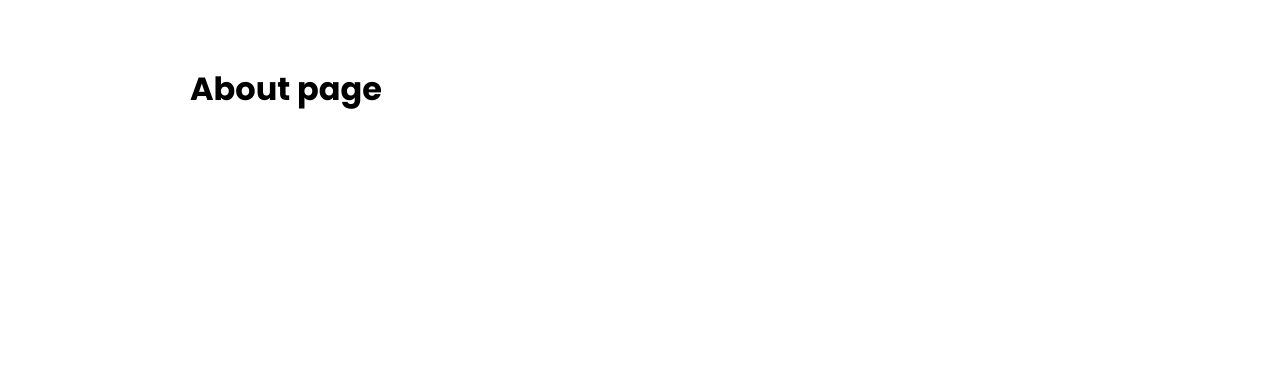
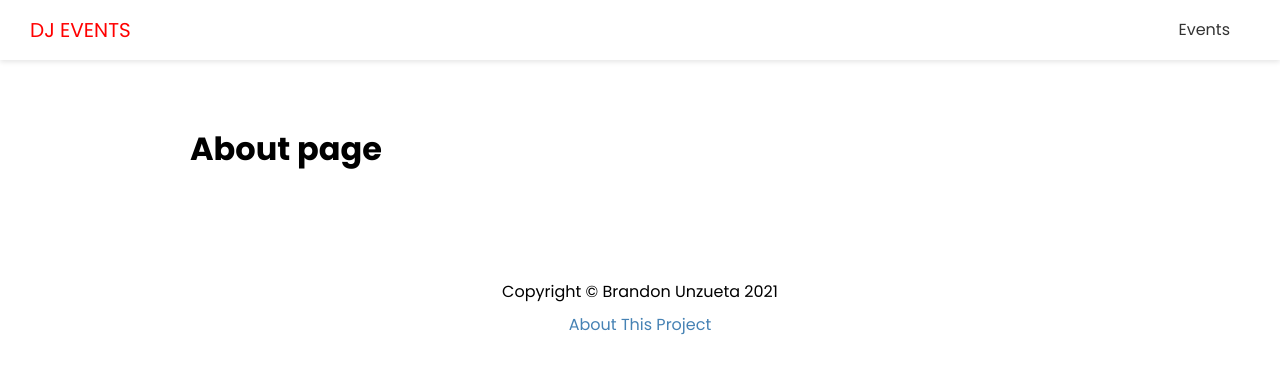
Before and after one commit to BJZeta/next-project-1, a Next.js app in the folder frontend/: page /about in a window 1280 px wide. Shown: the top 374 px of the page. Built offline with nearby package versions, Linux system fonts and the light colour scheme.

Commit message:
header and footer component

```diff
--- /dev/null
+++ b/frontend/components/Footer.js
@@ -0,0 +1,15 @@
+import Link from "next/link";
+import styles from "../styles/Footer.module.css";
+
+export default function Footer() {
+  return (
+    <footer className={styles.footer}>
+      <p>Copyright &copy; Brandon Unzueta 2021</p>
+      <p>
+        <Link href="/about">
+          <a>About This Project</a>
+        </Link>
+      </p>
+    </footer>
+  );
+}
--- /dev/null
+++ b/frontend/components/Header.js
@@ -0,0 +1,24 @@
+import Link from "next/link";
+import styles from "../styles/Header.module.css";
+
+export default function Header() {
+  return (
+    <header className={styles.header}>
+      <div className={styles.logo}>
+        <Link href="/">
+          <a>DJ Events</a>
+        </Link>
+      </div>
+
+      <nav>
+        <ul>
+          <li>
+            <Link href="/events">
+              <a>Events</a>
+            </Link>
+          </li>
+        </ul>
+      </nav>
+    </header>
+  );
+}
--- a/frontend/components/Layout.js
+++ b/frontend/components/Layout.js
@@ -1,5 +1,7 @@
 import Head from "next/head";
-import styles from '../styles/Layout.module.css'
+import Header from "./Header";
+import Footer from "./Footer";
+import styles from "../styles/Layout.module.css";
 
 export default function Layout({ title, keywords, description, children }) {
   return (
@@ -9,7 +11,9 @@
         <meta name="description" content={description} />
         <meta name="keywords" content={keywords} />
       </Head>
+      <Header />
       <div className={styles.container}>{children}</div>
+      <Footer />
     </div>
   );
 }
--- /dev/null
+++ b/frontend/styles/Footer.module.css
@@ -0,0 +1,8 @@
+.footer {
+  margin: 100px 0 40px;
+  text-align: center;
+}
+
+.footer p {
+  margin: 5px 0;
+}
--- /dev/null
+++ b/frontend/styles/Header.module.css
@@ -0,0 +1,56 @@
+.header {
+    display: flex;
+    justify-content: space-between;
+    align-items: center;
+    background: #fff;
+    color: #333;
+    height: 60px;
+    padding: 0 30px;
+    box-shadow: 0 2px 5px rgba(0, 0, 0, 0.1);
+  }
+
+  .header a {
+    color: #333;
+    margin-right: 20px;
+  }
+
+  .header a:hover {
+    color: #000;
+  }
+  .header ul {
+    display: flex;
+    align-items: center;
+    justify-content: center;
+    list-style: none;
+  }
+
+  .logo {
+    color: red;
+    font-size: 20px;
+    text-transform: uppercase;
+  }
+
+  .logo a {
+    color: red;
+  }
+
+  @media (max-width: 768px) {
+    .header {
+      flex-direction: column;
+      height: auto;
+    }
+
+    .header ul {
+      margin: 20px 0;
+      flex-direction: column;
+      text-align: center;
+    }
+
+    .header a {
+      margin-right: 0;
+    }
+
+    .logo {
+      margin: 20px 0;
+    }
+  }
```
